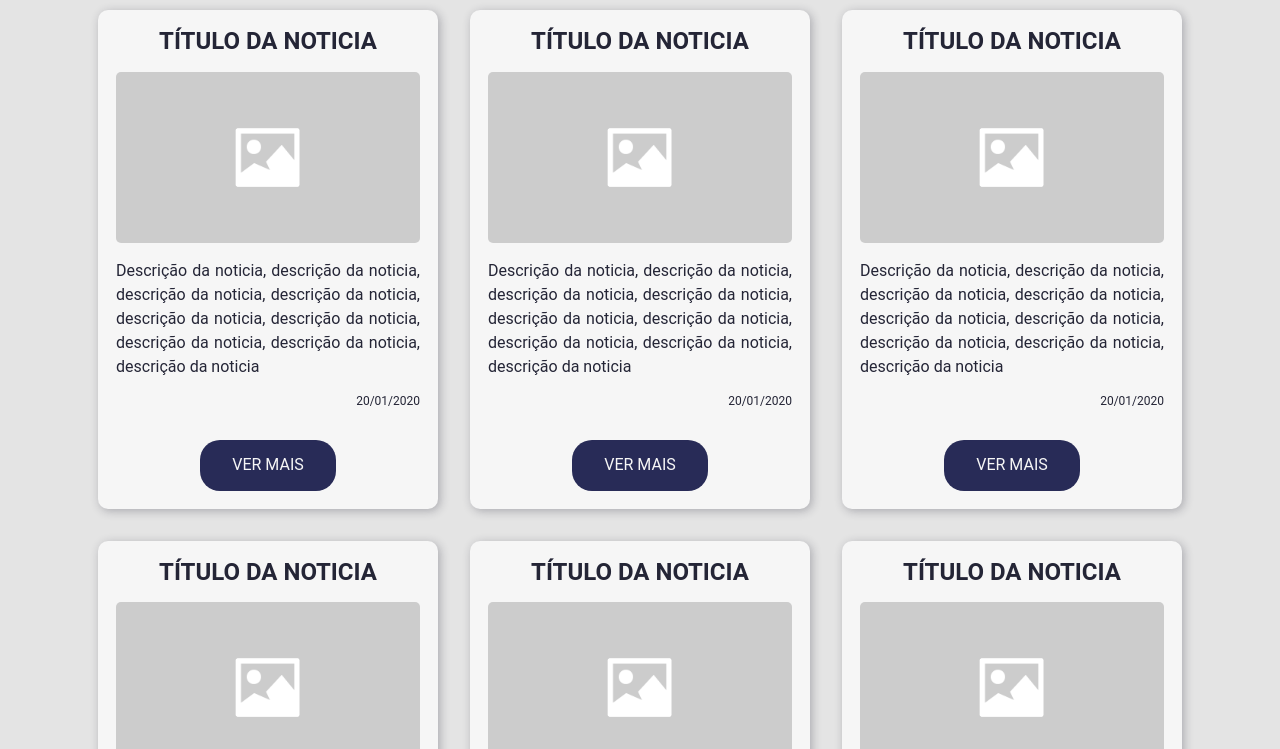
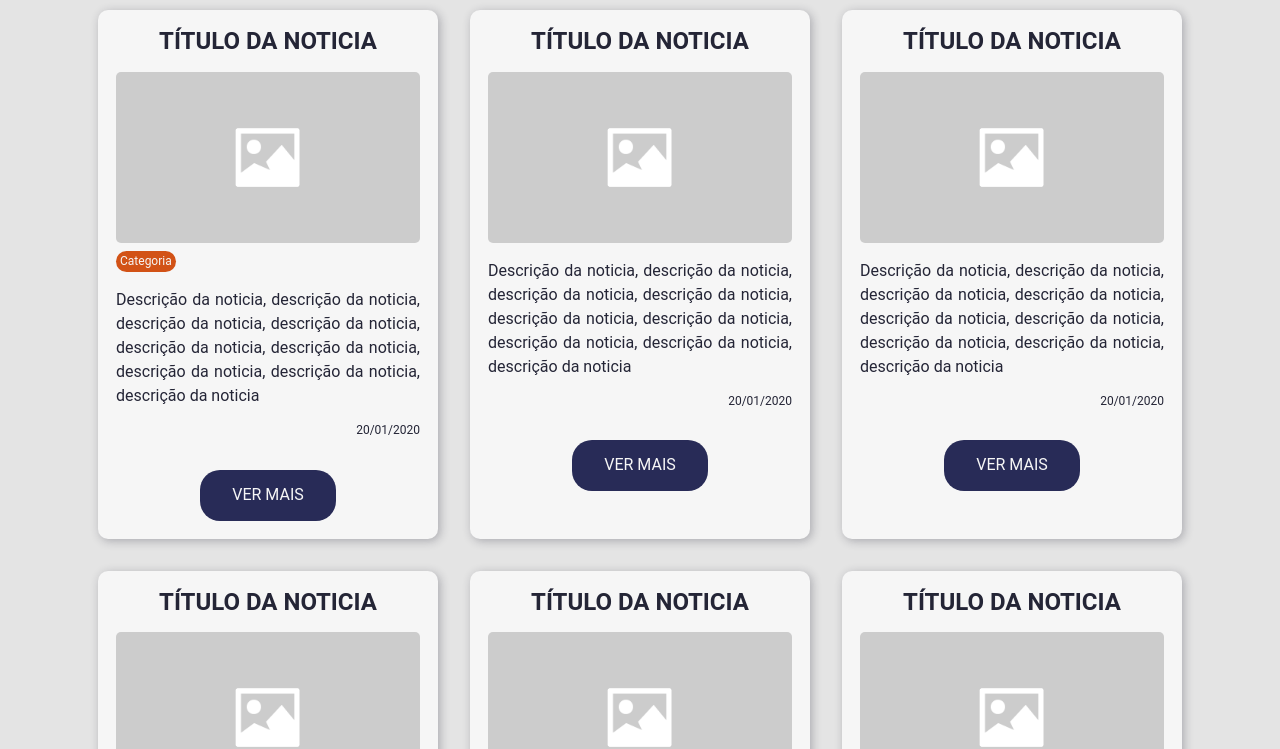
Before and after one commit to vclemente2/news-frontend, a website with bundled scripts: page index.html in a window 1280 px wide. Shown: the part 86-835 px from the top of the page. Built offline with nearby package versions, Linux system fonts and the light colour scheme.

Commit message:
Acrescentando a categoria da noticia no card.

```diff
--- a/index.html
+++ b/index.html
@@ -46,6 +46,7 @@
                     <article class="main__list__article">
                         <h2 class="main__list__title">Título da Noticia</h2>
                         <img class="main__list__image" src="./src/assets/images/no_image.png" alt="teste"/>
+                        <span class="main__list__category">Categoria</span>
                         <p class="main__list__description">Descrição da noticia, descrição da noticia, descrição da noticia, descrição da noticia, descrição da noticia, descrição da noticia, descrição da noticia, descrição da noticia, descrição da noticia</p>
                         <time class="main__list__date" datetime="2020-01-20">20/01/2020</time>
                         <a class="main__list__link" href="#">Ver Mais</a>
--- a/src/styles/home/main/main.scss
+++ b/src/styles/home/main/main.scss
@@ -63,6 +63,17 @@
             text-transform: uppercase;
         }
 
+        &__category {
+            align-self: flex-start;
+            background-color: $orange;
+            border-radius: 20px;
+            color: $light-grey;
+            display: flex;
+            font-size: 0.75rem;
+            margin-top: 0.5rem;
+            padding: 0.25rem;
+        }
+
         &__image {
             border-radius: 5px;
             width: 100%;
```
Also changed, not shown: src/styles/home/main/main.css, 1 other file.
